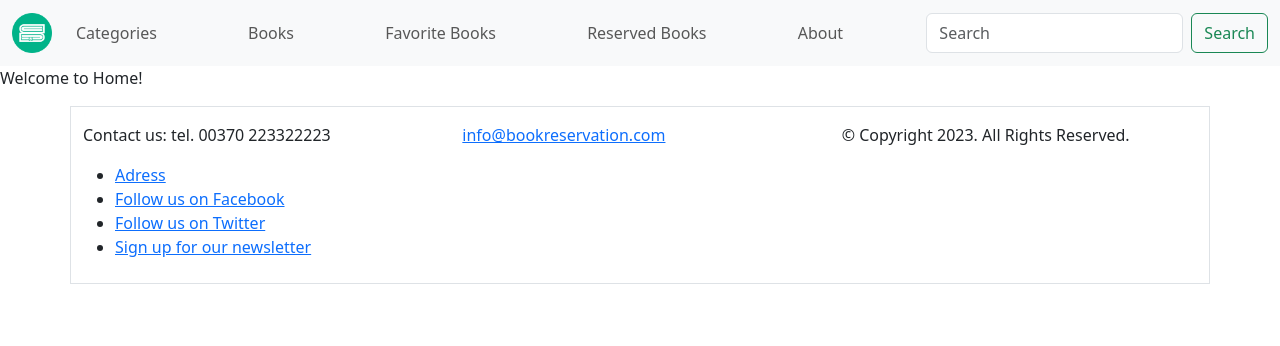
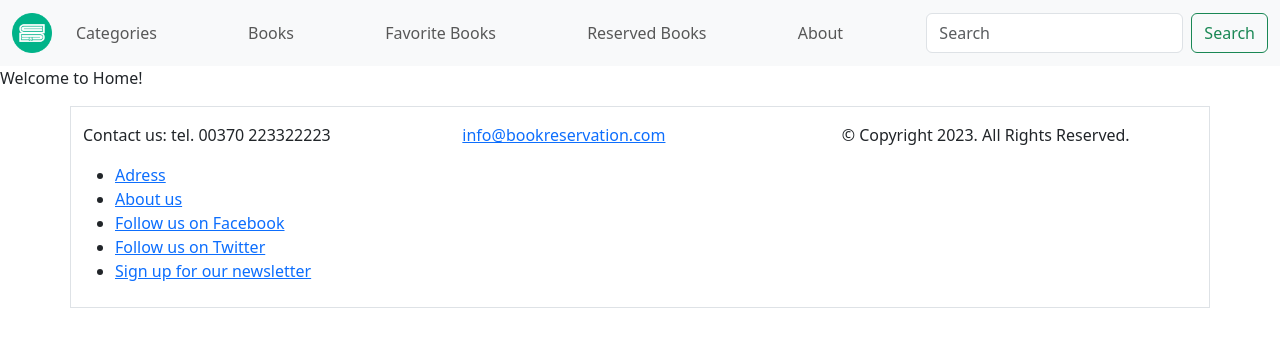
Before and after one commit to jzabulenas/online-bookstore, a React (Create React App) app in the folder frontend/: page / in a window 1280 px wide. Shown: the top 346 px of the page. Built offline with nearby package versions, Linux system fonts and the light colour scheme.

Commit message:
I made the footer part, contacts, address, about us, social networklinks

```diff
--- a/frontend/src/components/Footer.js
+++ b/frontend/src/components/Footer.js
@@ -23,6 +23,9 @@ export default function Footer() {
                 <a href="contact.html">Adress</a>
               </li>
               <li>
+                <a href="contact.html">About us</a>
+              </li>
+              <li>
                 <a href="facebook.com/SheCodes">Follow us on Facebook</a>
               </li>
               <li>
```
